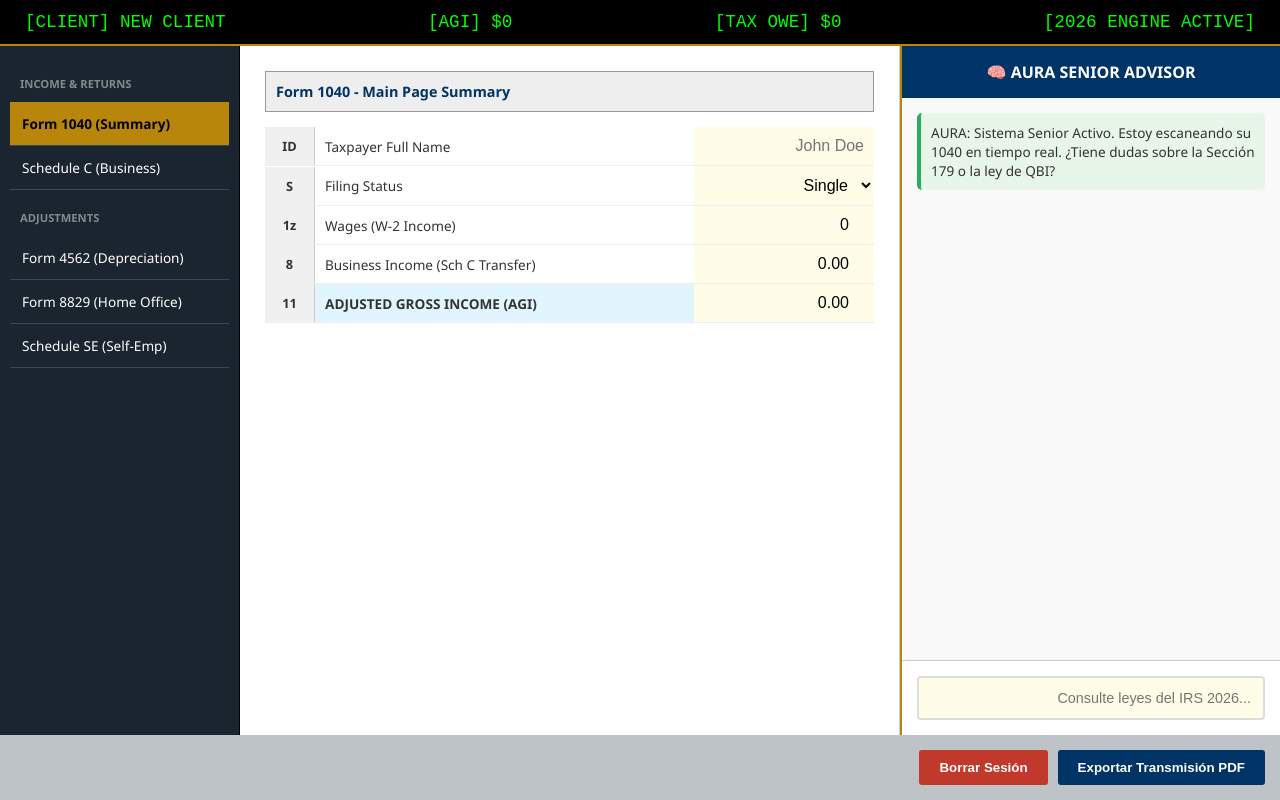
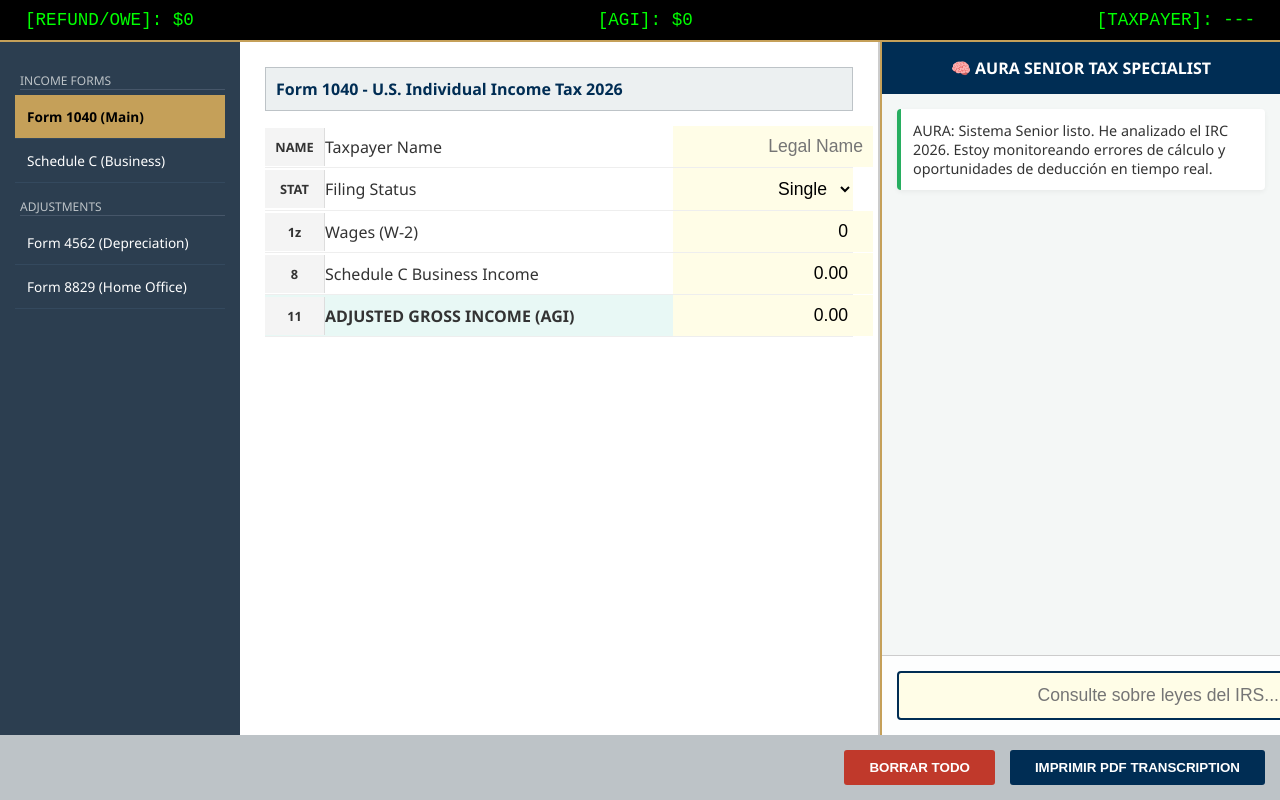
Before and after one commit to mayroga/TAX-MAYKEL, a plain HTML site: page index.html in a window 1280 px wide. Drawn offline with Linux system fonts and the light colour scheme.

Commit message:
Update index.html

```diff
--- a/index.html
+++ b/index.html
@@ -4,42 +4,40 @@
     <meta charset="UTF-8">
     <title>AL CIELO - Senior Tax Intelligence Portal</title>
     <style>
-        :root { --drake-blue: #003366; --gold: #b8860b; --irs-gray: #f4f4f4; --danger: #c0392b; --success: #27ae60; }
-        body { font-family: 'Segoe UI', Arial, sans-serif; margin: 0; background: #2c3e50; color: #333; height: 100vh; display: flex; flex-direction: column; overflow: hidden; }
+        :root { --drake-blue: #002D54; --gold: #C5A059; --irs-green: #27AE60; --danger: #C0392B; }
+        body { font-family: 'Segoe UI', Arial, sans-serif; margin: 0; background: #1A1A1A; color: #333; height: 100vh; display: flex; flex-direction: column; }
 
-        /* Dashboard Header */
-        .status-bar { background: #000; color: #00ff00; padding: 12px 25px; display: flex; justify-content: space-between; font-family: 'Courier New', monospace; font-size: 1.1rem; border-bottom: 2px solid var(--gold); }
+        /* Barra de Transmisión (Estilo Drake) */
+        .status-bar { background: #000; color: #00FF00; padding: 10px 25px; display: flex; justify-content: space-between; font-family: 'Courier New', monospace; font-size: 1.1rem; border-bottom: 2px solid var(--gold); }
 
-        .main-layout { display: grid; grid-template-columns: 240px 1fr 380px; flex-grow: 1; overflow: hidden; }
+        .main-layout { display: grid; grid-template-columns: 240px 1fr 400px; flex-grow: 1; overflow: hidden; }
 
-        /* Navigation Sidebar */
-        .sidebar { background: #1a252f; color: white; padding: 10px; border-right: 1px solid #000; }
-        .sidebar h3 { font-size: 0.7rem; color: #7f8c8d; text-transform: uppercase; margin-top: 20px; padding-left: 10px; }
-        .nav-item { padding: 12px; cursor: pointer; border-bottom: 1px solid #34495e; font-size: 0.85rem; transition: 0.2s; }
+        /* Navegación por Formularios */
+        .sidebar { background: #2C3E50; color: white; padding: 15px; }
+        .nav-grp { font-size: 0.75rem; color: #BDC3C7; text-transform: uppercase; margin: 15px 0 5px 5px; border-bottom: 1px solid #465669; }
+        .nav-item { padding: 12px; cursor: pointer; border-bottom: 1px solid #34495E; font-size: 0.85rem; transition: 0.2s; }
         .nav-item:hover, .active { background: var(--gold); color: black; font-weight: bold; }
 
-        /* Workspace Core */
-        .workspace { background: white; padding: 25px; overflow-y: auto; border-right: 1px solid #ccc; position: relative; }
-        .form-header { background: #eee; padding: 10px; border: 1px solid #999; font-weight: bold; margin-bottom: 15px; font-size: 0.9rem; color: var(--drake-blue); }
-        .row { display: grid; grid-template-columns: 50px 1fr 180px; border-bottom: 1px solid #eee; align-items: center; }
-        .ln { background: #f0f0f0; padding: 10px; text-align: center; font-weight: bold; border-right: 1px solid #ccc; font-size: 0.8rem; }
-        .desc { padding-left: 10px; font-size: 0.85rem; }
-        input, select { width: 100%; border: none; padding: 10px; text-align: right; font-size: 1rem; background: #fffde7; outline: none; box-sizing: border-box; }
-        input:focus { background: white; border-bottom: 2px solid var(--gold); }
-        .highlight-row { background: #e1f5fe !important; font-weight: bold; }
+        /* Espacio de Trabajo (Cálculos en Tiempo Real) */
+        .workspace { background: white; padding: 25px; overflow-y: auto; border-right: 2px solid #CCC; }
+        .form-header { background: #ECF0F1; padding: 10px; border: 1px solid #BDC3C7; font-weight: bold; color: var(--drake-blue); margin-bottom: 15px; }
+        .tax-row { display: grid; grid-template-columns: 60px 1fr 180px; border-bottom: 1px solid #EEE; align-items: center; }
+        .ln { background: #F4F4F4; padding: 10px; text-align: center; font-weight: bold; border-right: 1px solid #DDD; font-size: 0.8rem; }
+        input, select { width: 100%; border: none; padding: 10px; text-align: right; font-size: 1.1rem; background: #FFFDE7; outline: none; }
+        input:focus { background: white; border-bottom: 2px solid var(--drake-blue); }
+        .highlight { background: #E8F8F5 !important; font-weight: bold; }
 
-        /* AURA SPECIALIST PANEL */
-        .aura-panel { background: #fdfefe; display: flex; flex-direction: column; border-left: 2px solid var(--gold); }
+        /* Cerebro de AURA (Contador Senior Obligado) */
+        .aura-panel { background: #FDFEFE; display: flex; flex-direction: column; border-left: 2px solid var(--gold); }
         .aura-header { background: var(--drake-blue); color: white; padding: 15px; text-align: center; font-weight: bold; }
-        .aura-chat { flex-grow: 1; padding: 15px; overflow-y: auto; background: #f9f9f9; font-size: 0.85rem; }
-        .aura-input-box { padding: 15px; border-top: 1px solid #ccc; background: white; }
-        #query { width: 100%; padding: 12px; border: 2px solid #ddd; border-radius: 4px; font-size: 0.9rem; }
-        .bot-msg { margin-bottom: 15px; padding: 10px; border-radius: 5px; background: #e8f5e9; border-left: 4px solid var(--success); }
-        .alert-msg { margin-bottom: 15px; padding: 10px; border-radius: 5px; background: #ffebee; border-left: 4px solid var(--danger); font-weight: bold; }
+        .aura-chat { flex-grow: 1; padding: 15px; overflow-y: auto; background: #F4F7F6; font-size: 0.9rem; }
+        .aura-input { padding: 15px; border-top: 1px solid #CCC; }
+        #query { width: 100%; padding: 12px; border: 2px solid var(--drake-blue); border-radius: 4px; }
+        .msg-bot { background: white; padding: 12px; border-left: 4px solid var(--irs-green); margin-bottom: 10px; border-radius: 4px; box-shadow: 0 2px 5px rgba(0,0,0,0.05); }
+        .msg-alert { background: #FDEDEC; padding: 12px; border-left: 4px solid var(--danger); margin-bottom: 10px; font-weight: bold; color: var(--danger); }
 
-        /* Controls */
-        .footer-nav { padding: 15px; background: #bdc3c7; display: flex; gap: 10px; justify-content: flex-end; }
-        button { padding: 10px 20px; cursor: pointer; font-weight: bold; border: none; border-radius: 3px; }
+        .btn-footer { padding: 15px; background: #BDC3C7; display: flex; gap: 15px; justify-content: flex-end; }
+        button { padding: 10px 25px; cursor: pointer; font-weight: bold; border: none; border-radius: 3px; text-transform: uppercase; }
         .btn-p { background: var(--drake-blue); color: white; }
         .btn-d { background: var(--danger); color: white; }
         .hidden { display: none; }
@@ -48,168 +46,151 @@
 <body>
 
 <div class="status-bar">
-    <span>[CLIENT] <span id="st-name">NOT SELECTED</span></span>
-    <span>[AGI] <span id="st-agi">$0.00</span></span>
-    <span>[TAX OWE] <span id="st-tax">$0.00</span></span>
-    <span>[2026 ENGINE ACTIVE]</span>
+    <span>[REFUND/OWE]: <span id="st-tax">$0.00</span></span>
+    <span>[AGI]: <span id="st-agi">$0.00</span></span>
+    <span>[TAXPAYER]: <span id="st-name">---</span></span>
 </div>
 
 <div class="main-layout">
     <nav class="sidebar">
-        <h3>Income & Returns</h3>
-        <div class="nav-item active" onclick="showF('1040')">Form 1040 (Summary)</div>
-        <div class="nav-item" onclick="showF('schc')">Schedule C (Business)</div>
-        <h3>Adjustments</h3>
-        <div class="nav-item" onclick="showF('4562')">Form 4562 (Depreciation)</div>
-        <div class="nav-item" onclick="showF('8829')">Form 8829 (Home Office)</div>
-        <div class="nav-item" onclick="showF('se')">Schedule SE (Self-Emp)</div>
+        <div class="nav-grp">Income Forms</div>
+        <div class="nav-item active" onclick="show('1040')">Form 1040 (Main)</div>
+        <div class="nav-item" onclick="show('schc')">Schedule C (Business)</div>
+        <div class="nav-grp">Adjustments</div>
+        <div class="nav-item" onclick="show('4562')">Form 4562 (Depreciation)</div>
+        <div class="nav-item" onclick="show('8829')">Form 8829 (Home Office)</div>
     </nav>
 
     <main class="workspace">
         <div id="f-1040">
-            <div class="form-header">Form 1040 - Main Page Summary</div>
-            <div class="row"><div class="ln">ID</div><div class="desc">Taxpayer Full Name</div><input type="text" id="name" placeholder="John Doe" oninput="run()"></div>
-            <div class="row"><div class="ln">S</div><div class="desc">Filing Status</div>
-                <select id="stat" onchange="run()">
+            <div class="form-header">Form 1040 - U.S. Individual Income Tax 2026</div>
+            <div class="tax-row"><div class="ln">NAME</div><div class="desc">Taxpayer Name</div><input type="text" id="name" placeholder="Legal Name" oninput="calc()"></div>
+            <div class="tax-row"><div class="ln">STAT</div><div class="desc">Filing Status</div>
+                <select id="status" onchange="calc()">
                     <option value="single">Single</option>
                     <option value="mfj">Married Filing Jointly</option>
                     <option value="hoh">Head of Household</option>
                 </select>
             </div>
-            <div class="row"><div class="ln">1z</div><div class="desc">Wages (W-2 Income)</div><input type="number" id="w2" value="0" oninput="run()"></div>
-            <div class="row"><div class="ln">8</div><div class="desc">Business Income (Sch C Transfer)</div><input type="number" id="sc_link" readonly></div>
-            <div class="row highlight-row"><div class="ln">11</div><div class="desc">ADJUSTED GROSS INCOME (AGI)</div><input type="number" id="agi_val" readonly></div>
+            <div class="tax-row"><div class="ln">1z</div><div class="desc">Wages (W-2)</div><input type="number" id="w2" value="0" oninput="calc()"></div>
+            <div class="tax-row"><div class="ln">8</div><div class="desc">Schedule C Business Income</div><input type="number" id="link_schc" readonly></div>
+            <div class="tax-row highlight"><div class="ln">11</div><div class="desc">ADJUSTED GROSS INCOME (AGI)</div><input type="number" id="agi" readonly></div>
         </div>
 
         <div id="f-schc" class="hidden">
             <div class="form-header">Schedule C - Profit or Loss From Business</div>
-            <div class="row"><div class="ln">1</div><div class="desc">Gross Receipts or Sales</div><input type="number" id="gross" value="0" oninput="run()"></div>
-            <div class="row"><div class="ln">2</div><div class="desc">Returns and Allowances</div><input type="number" id="returns" value="0" oninput="run()"></div>
-            <div class="row"><div class="ln">13</div><div class="desc">Depreciation (From 4562)</div><input type="number" id="dep_link" readonly></div>
-            <div class="row"><div class="ln">28</div><div class="desc">Other Business Expenses</div><input type="number" id="exp" value="0" oninput="run()"></div>
-            <div class="row highlight-row"><div class="ln">31</div><div class="desc">NET PROFIT OR LOSS</div><input type="number" id="net" readonly></div>
+            <div class="tax-row"><div class="ln">1</div><div class="desc">Gross Receipts or Sales</div><input type="number" id="gross" value="0" oninput="calc()"></div>
+            <div class="tax-row"><div class="ln">13</div><div class="desc">Depreciation (From 4562)</div><input type="number" id="link_dep" readonly></div>
+            <div class="tax-row"><div class="ln">28</div><div class="desc">Other Business Expenses</div><input type="number" id="expenses" value="0" oninput="calc()"></div>
+            <div class="tax-row highlight"><div class="ln">31</div><div class="desc">NET PROFIT</div><input type="number" id="net" readonly></div>
         </div>
 
         <div id="f-4562" class="hidden">
-            <div class="form-header">Form 4562 - Depreciation and Amortization</div>
-            <div class="row"><div class="ln">179</div><div class="desc">Section 179 Expense Deduction</div><input type="number" id="s179" value="0" oninput="run()"></div>
-            <div class="row"><div class="ln">19</div><div class="desc">MACRS Depreciation (5-7 Years)</div><input type="number" id="macrs" value="0" oninput="run()"></div>
-            <div class="row highlight-row"><div class="ln">22</div><div class="desc">TOTAL DEPRECIATION</div><input type="number" id="total_dep" readonly></div>
+            <div class="form-header">Form 4562 - Depreciation (Sec. 179)</div>
+            <div class="tax-row"><div class="ln">1</div><div class="desc">Section 179 Deduction</div><input type="number" id="s179" value="0" oninput="calc()"></div>
+            <div class="tax-row"><div class="ln">19</div><div class="desc">MACRS Depreciation</div><input type="number" id="macrs" value="0" oninput="calc()"></div>
+            <div class="tax-row highlight"><div class="ln">22</div><div class="desc">TOTAL DEPRECIATION</div><input type="number" id="tdep" readonly></div>
         </div>
     </main>
 
     <aside class="aura-panel">
-        <div class="aura-header">🧠 AURA SENIOR ADVISOR</div>
+        <div class="aura-header">🧠 AURA SENIOR TAX SPECIALIST</div>
         <div class="aura-chat" id="chat">
-            <div class="bot-msg">AURA: Sistema Senior Activo. Estoy escaneando su 1040 en tiempo real. ¿Tiene dudas sobre la Sección 179 o la ley de QBI?</div>
+            <div class="msg-bot">AURA: Sistema Senior listo. He analizado el IRC 2026. Estoy monitoreando errores de cálculo y oportunidades de deducción en tiempo real.</div>
         </div>
-        <div class="aura-input-box">
-            <input type="text" id="query" placeholder="Consulte leyes del IRS 2026..." onkeypress="ask(event)">
+        <div class="aura-input">
+            <input type="text" id="query" placeholder="Consulte sobre leyes del IRS..." onkeypress="ask(event)">
         </div>
     </aside>
 </div>
 
-<div class="footer-nav">
-    <button class="btn-d" onclick="location.reload()">Borrar Sesión</button>
-    <button class="btn-p" onclick="window.print()">Exportar Transmisión PDF</button>
+<div class="btn-footer">
+    <button class="btn-d" onclick="location.reload()">Borrar Todo</button>
+    <button class="btn-p" onclick="window.print()">Imprimir PDF Transcription</button>
 </div>
 
 <script>
-    const DED = { single: 15700, mfj: 31400, hoh: 23550 };
-
-    function run() {
-        // Data Retrieval
+    function calc() {
         const name = document.getElementById('name').value.toUpperCase();
         const w2 = parseFloat(document.getElementById('w2').value) || 0;
         const gross = parseFloat(document.getElementById('gross').value) || 0;
-        const ret = parseFloat(document.getElementById('returns').value) || 0;
-        const exp = parseFloat(document.getElementById('exp').value) || 0;
+        const exp = parseFloat(document.getElementById('expenses').value) || 0;
         const s179 = parseFloat(document.getElementById('s179').value) || 0;
         const macrs = parseFloat(document.getElementById('macrs').value) || 0;
-        const stat = document.getElementById('stat').value;
+        const status = document.getElementById('status').value;
 
-        // 1. Depreciation Engine
-        const totalDep = s179 + macrs;
-        document.getElementById('total_dep').value = totalDep.toFixed(2);
-        document.getElementById('dep_link').value = totalDep.toFixed(2);
+        // 1. Triangulación de Datos (Flujo Drake)
+        const tDep = s179 + macrs;
+        document.getElementById('tdep').value = tDep.toFixed(2);
+        document.getElementById('link_dep').value = tDep.toFixed(2);
 
-        // 2. Schedule C Engine
-        const netProfit = Math.max(0, (gross - ret) - exp - totalDep);
+        const netProfit = Math.max(0, gross - exp - tDep);
         document.getElementById('net').value = netProfit.toFixed(2);
-        document.getElementById('sc_link').value = netProfit.toFixed(2);
+        document.getElementById('link_schc').value = netProfit.toFixed(2);
 
-        // 3. SE Tax Engine (Self-Employment)
+        // 2. Impuesto de Auto-empleo (SE Tax 15.3%)
         const seTax = netProfit * 0.9235 * 0.153;
 
-        // 4. AGI Engine
+        // 3. Cálculo de AGI
         const agi = (w2 + netProfit) - (seTax / 2);
-        document.getElementById('agi_val').value = agi.toFixed(2);
+        document.getElementById('agi').value = agi.toFixed(2);
 
-        // Update Status Bar
-        document.getElementById('st-name').innerText = name || "NEW CLIENT";
+        // 4. Impuesto Federal 2026
+        const standardDed = { single: 15700, mfj: 31400, hoh: 23550 }[status];
+        const taxable = Math.max(0, agi - standardDed);
+        let incomeTax = taxable * (taxable > 50000 ? 0.22 : 0.12); // Cálculo progresivo simplificado
+
+        const totalTax = incomeTax + seTax;
+
+        // 5. Actualización de Interfaz
+        document.getElementById('st-name').innerText = name || "---";
         document.getElementById('st-agi').innerText = `$${agi.toLocaleString()}`;
+        document.getElementById('st-tax').innerText = `$${totalTax.toLocaleString()}`;
 
-        // 5. Tax Bracket Logic (Simplified Progresive)
-        const taxable = Math.max(0, agi - DED[stat]);
-        let tax = 0;
-        if(taxable > 100000) tax = taxable * 0.24;
-        else if(taxable > 50000) tax = taxable * 0.22;
-        else tax = taxable * 0.12;
-
-        const finalDebt = tax + seTax;
-        document.getElementById('st-tax').innerText = `$${finalDebt.toLocaleString()}`;
-
-        // IA ADVISORY LOGIC (PREVENTIVE)
+        // IA Auditoría Preventiva
         audit(gross, exp, netProfit, s179);
     }
 
     function audit(g, e, n, s) {
-        const log = document.getElementById('chat');
-        if(e > (g * 0.6) && g > 0) {
-            push("⚠️ ALERTA SENIOR: Gastos mayores al 60%. Esto disparará una auditoría de 'Hobby Loss'. Documente su intención de lucro.", "alert-msg");
-        }
-        if(n > 60000) {
-            push("💡 ESTRATEGIA AURA: Su utilidad supera los $60k. Recomiende conversión a S-Corp para ahorrar el 15.3% de impuestos sobre distribuciones.", "bot-msg");
-        }
-        if(s > 0 && g < s) {
-            push("🚫 ERROR LEGAL: La Sección 179 no puede crear una pérdida neta. El excedente debe ser arrastrado (Carryover).", "alert-msg");
-        }
+        if(e > (g * 0.6) && g > 0) pushAura("⚠️ ALERTA DE AUDITORÍA: Sus gastos superan el 60% del ingreso bruto. Esto dispara alertas de 'Hobby Loss' en el IRS.", "msg-alert");
+        if(n > 65000) pushAura("💡 ESTRATEGIA: Su utilidad neta justifica una S-Corp. Ahorraría aprox. $8,000 en SE Taxes.", "msg-bot");
+        if(s > n && s > 0) pushAura("❌ ERROR TÉCNICO: La Sección 179 no puede crear pérdida neta según el IRC Sec. 179(b)(3).", "msg-alert");
     }
 
     function ask(e) {
         if(e.key === 'Enter') {
             const q = e.target.value.toLowerCase();
-            let r = "Como su Senior Advisor, le sugiero revisar la Publicación 17. ¿Desea que verifique el umbral de QBI?";
+            let r = "Como Contador Senior, le informo que esa consulta requiere revisar la Publicación 17 y 535 del IRS.";
 
-            if(q.includes("179")) r = "La Sección 179 permite deducir el 100% de equipo (como camiones pesados) en el año de compra, siempre que se use >50% para negocio.";
-            if(q.includes("depreciacion")) r = "Utilizamos MACRS para activos fijos. Para vehículos de pasajeros, aplican límites de 'Luxury Auto', pero para carga es ilimitado bajo 179.";
-            if(q.includes("qbi")) r = "La deducción 199A permite excluir el 20% de su ingreso neto del impuesto sobre la renta si califica como negocio pass-through.";
-            if(q.includes("irs") || q.includes("miedo")) r = "Bajo mi asesoría técnica, cada línea está respaldada por el Internal Revenue Code. La clave es la consistencia de los datos.";
+            if(q.includes("179")) r = "La Sección 179 permite deducir el 100% de activos comerciales (ej. camiones pesados >6000 lbs) en el año 1, acelerando el flujo de caja.";
+            if(q.includes("home office")) r = "Form 8829: El espacio debe ser oficina EXCLUSIVA. Método simplificado: $5/sqft hasta 300 pies. Método real: Prorrateo de gastos de casa.";
+            if(q.includes("s-corp")) r = "La S-Corp es el blindaje fiscal definitivo. Separa su ingreso en salario y distribuciones, eliminando el 15.3% de impuestos en estas últimas.";
+            if(q.includes("irs")) r = "El IRS está auditando agresivamente las deducciones de vehículos en 2026. Asegúrese de tener el Millaje Logbook al día.";
 
-            push(`<strong>Usted:</strong> ${e.target.value}`, "bot-msg", true);
-            push(`<strong>AURA:</strong> ${r}`, "bot-msg");
+            pushAura(`<strong>Usted:</strong> ${e.target.value}`, "msg-bot");
+            pushAura(`<strong>AURA:</strong> ${r}`, "msg-bot");
             e.target.value = "";
         }
     }
 
-    function push(m, cls, isUser = false) {
+    function pushAura(m, cls) {
         const chat = document.getElementById('chat');
+        if(chat.innerHTML.includes(m)) return;
         const div = document.createElement('div');
         div.className = cls;
-        if(isUser) div.style.background = "#fff";
         div.innerHTML = m;
         chat.appendChild(div);
         chat.scrollTop = chat.scrollHeight;
     }
 
-    function showF(id) {
+    function show(id) {
         document.querySelectorAll('.workspace > div').forEach(d => d.classList.add('hidden'));
         document.getElementById('f-' + id).classList.remove('hidden');
         document.querySelectorAll('.nav-item').forEach(n => n.classList.remove('active'));
         event.target.classList.add('active');
     }
 
-    run(); // Initialize
+    calc();
 </script>
 </body>
 </html>
```
